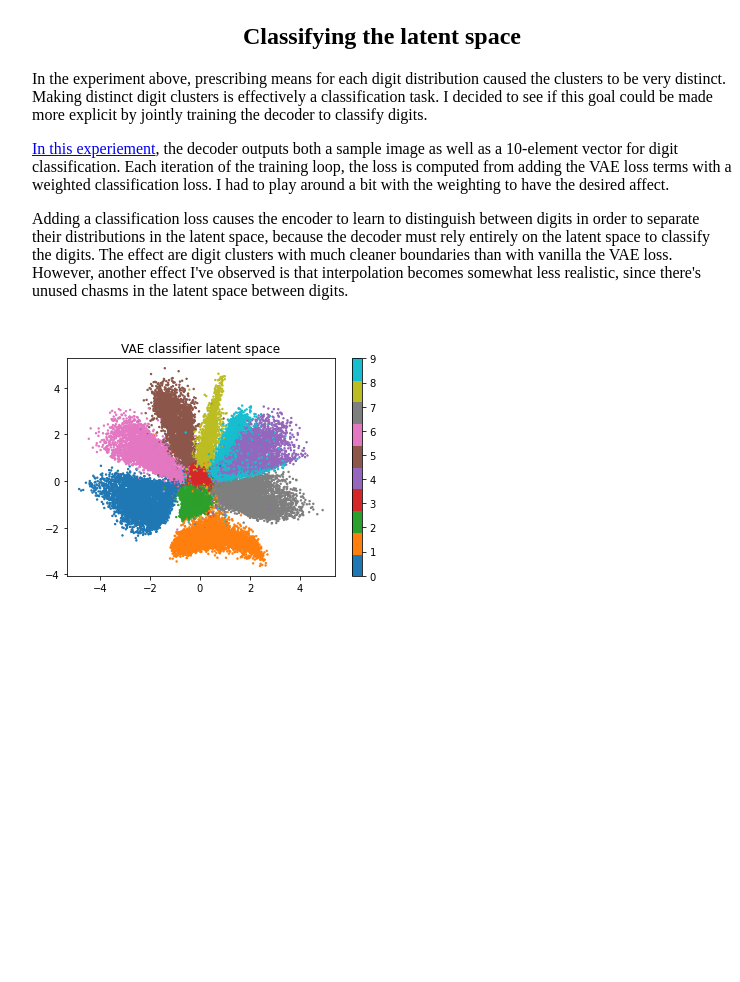
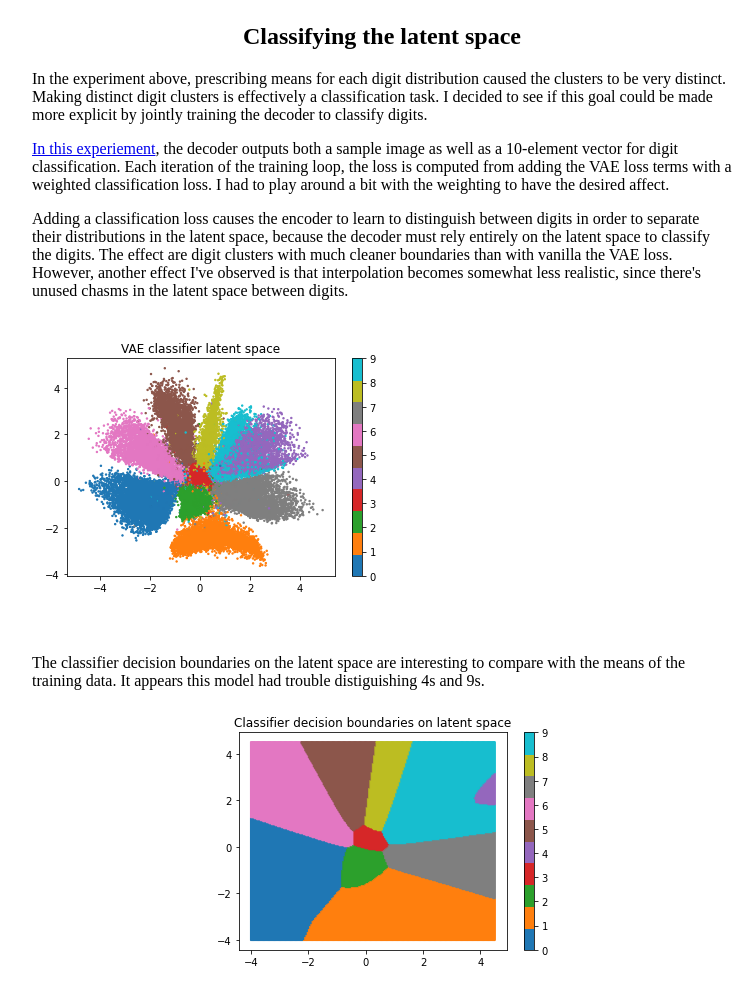
Before and after one commit to robz/mnist-vae, a plain HTML site: page index.html in a window 1280 px wide. Shown: the part 2263-3245 px from the top of the page, without its empty margins (258-998 px from the left). Before the commit the page ends 2875 px from the top, so only its background shows below. Drawn offline with Linux system fonts and the light colour scheme; no server answers.

Commit message:
show classifier decision boundary

```diff
--- a/index.html
+++ b/index.html
@@ -183,6 +183,18 @@
         <canvas id="canvas4" width="260" height="260"></canvas>
       </div>
     </div>
+    <div style="display: flex; justify-content: center;">
+      <section style="width: 700px; margin-top: 50px;">
+        The classifier decision boundaries on the latent space are interesting to compare with the means of the training data. It appears this model had trouble distiguishing 4s and 9s.
+      </section>
+    </div>
+    <div style="display: flex; justify-content: center; margin-top: 20px;">
+      <div>
+        <img
+          src="./latent_space_boundaries.png"
+        />
+      </div>
+    </div>
     <script src="onnx.min.js"></script>
     <script>
       class DigitCanvas {
@@ -290,7 +302,6 @@
             ((offsetX - 175) / 120) * 4.0,
             (-(offsetY - 130) / 97) * 4.0,
           ];
-          console.log(x, y);
           pending = true;
           const data = await predictLWL(vaeMnistLWL, x, y);
           pending = false;
```
Also changed, not shown: latent_space_boundaries.png (added).
